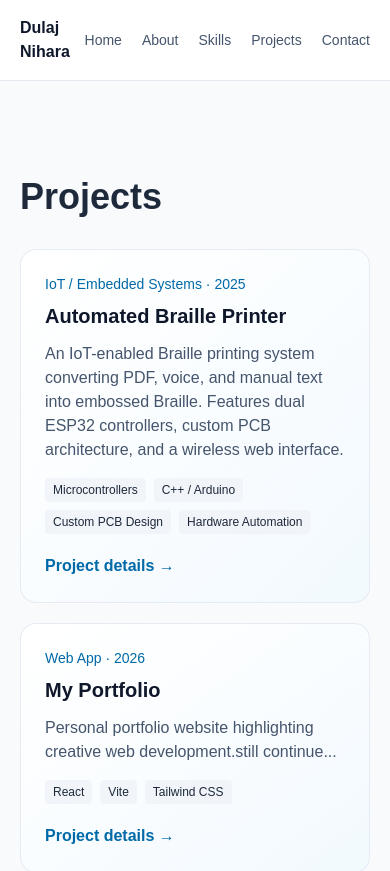
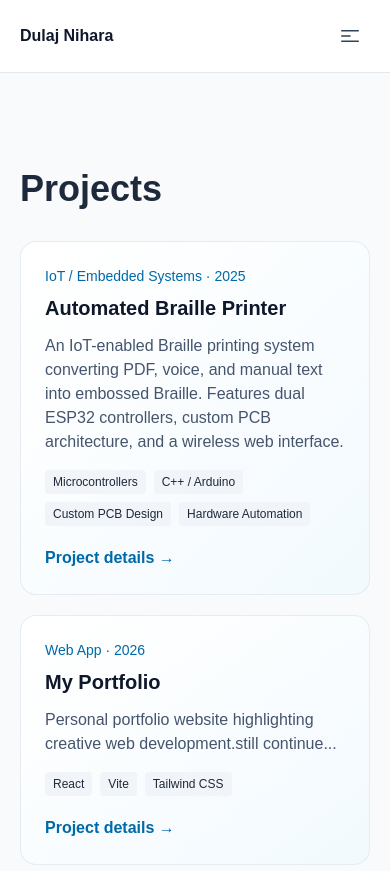
Before and after one commit to Dulaj111/dulaj111.github.io, a React (Vite) app: page /projects in a window 390 px wide. Shown: the top 871 px of the page. Built offline with nearby package versions, Linux system fonts and the light colour scheme.

Commit message:
mobile view utilization

```diff
--- a/src/components/Navbar.jsx
+++ b/src/components/Navbar.jsx
@@ -1,3 +1,4 @@
+import { useState } from 'react';
 import { Link, useLocation } from 'react-router-dom';
 
 const links = [
@@ -8,45 +9,75 @@ const links = [
   { label: 'Contact', href: '#contact' },
 ];
 
+function MenuIcon({ open }) {
+  return open ? (
+    <svg xmlns="http://www.w3.org/2000/svg" viewBox="0 0 24 24" fill="currentColor" className="size-6" aria-hidden="true">
+      <path fillRule="evenodd" d="M11.47 10.72a.75.75 0 0 1 1.06 0l7.5 7.5a.75.75 0 1 1-1.06 1.06L12 12.31l-6.97 6.97a.75.75 0 0 1-1.06-1.06l7.5-7.5Z" clipRule="evenodd" />
+      <path fillRule="evenodd" d="M11.47 4.72a.75.75 0 0 1 1.06 0l7.5 7.5a.75.75 0 1 1-1.06 1.06L12 6.31l-6.97 6.97a.75.75 0 0 1-1.06-1.06l7.5-7.5Z" clipRule="evenodd" />
+    </svg>
+  ) : (
+    <svg xmlns="http://www.w3.org/2000/svg" viewBox="0 0 24 24" fill="currentColor" className="size-6" aria-hidden="true">
+      <path fillRule="evenodd" d="M3 6.75A.75.75 0 0 1 3.75 6h16.5a.75.75 0 0 1 0 1.5H3.75A.75.75 0 0 1 3 6.75ZM3 12a.75.75 0 0 1 .75-.75H12a.75.75 0 0 1 0 1.5H3.75A.75.75 0 0 1 3 12Zm0 5.25a.75.75 0 0 1 .75-.75h16.5a.75.75 0 0 1 0 1.5H3.75a.75.75 0 0 1-.75-.75Z" clipRule="evenodd" />
+    </svg>
+  );
+}
+
 export default function Navbar() {
   const location = useLocation();
   const isHomePage = location.pathname === '/';
+  const [menuOpen, setMenuOpen] = useState(false);
+
+  const renderLinks = (className) => links.map((link) => {
+    const linkClass = `${className} text-slate-600 transition-colors hover:text-sky-600`;
+    return isHomePage ? (
+      <a key={link.label} href={link.href} className={linkClass} onClick={() => setMenuOpen(false)}>
+        {link.label}
+      </a>
+    ) : (
+      <Link key={link.label} to={`/${link.href}`} className={linkClass} onClick={() => setMenuOpen(false)}>
+        {link.label}
+      </Link>
+    );
+  });
 
   return (
     <header className="sticky top-0 z-50 border-b border-slate-200 bg-white/90 backdrop-blur">
-      <div className="mx-auto flex max-w-6xl items-center justify-between px-5 py-4">
-        {isHomePage ? (
-          <a href="#home" className="font-bold text-slate-900">
-            Dulaj Nihara
-          </a>
-        ) : (
-          <Link to="/" className="font-bold text-slate-900">
-            Dulaj Nihara
-          </Link>
+      <div className="mx-auto max-w-6xl px-5">
+        <div className="flex items-center justify-between py-4">
+          {isHomePage ? (
+            <a href="#home" className="font-bold text-slate-900">Dulaj Nihara</a>
+          ) : (
+            <Link to="/" className="font-bold text-slate-900">Dulaj Nihara</Link>
+          )}
 
-        )}
+          <nav className="hidden items-center gap-5 text-sm font-medium md:flex">
+            {renderLinks('')}
+          </nav>
 
-        <nav className="flex items-center gap-5 text-sm font-medium">
-          {links.map((link) =>
-            isHomePage ? (
-              <a
-                key={link.label}
-                href={link.href}
-                className="text-slate-600 transition-colors hover:text-sky-600"
-              >
-                {link.label}
-              </a>
-            ) : (
-              <Link
-                key={link.label}
-                to={`/${link.href}`}
-                className="text-slate-600 transition-colors hover:text-sky-600"
-              >
-                {link.label}
-              </Link>
-            )
-          )}
-        </nav>
+          <button
+            type="button"
+            className="inline-flex size-10 items-center justify-center rounded-lg text-slate-700 transition-colors hover:bg-sky-50 hover:text-sky-700 focus-visible:outline-2 focus-visible:outline-offset-2 focus-visible:outline-sky-600 md:hidden"
+            aria-label={menuOpen ? 'Close navigation menu' : 'Open navigation menu'}
+            aria-expanded={menuOpen}
+            aria-controls="mobile-navigation"
+            onClick={() => setMenuOpen((open) => !open)}
+          >
+            <MenuIcon open={menuOpen} />
+          </button>
+        </div>
+
+        <div
+          id="mobile-navigation"
+          aria-hidden={!menuOpen}
+          inert={!menuOpen}
+          className={`grid overflow-hidden transition-[grid-template-rows,opacity] duration-300 ease-in-out md:hidden ${menuOpen ? 'grid-rows-[1fr] opacity-100' : 'grid-rows-[0fr] opacity-0'}`}
+        >
+          <div className="overflow-hidden">
+            <nav className="flex flex-col gap-1 border-t border-slate-200 py-2 text-sm font-medium">
+              {renderLinks('rounded-md px-3 py-2')}
+            </nav>
+          </div>
+        </div>
       </div>
     </header>
   );
```
